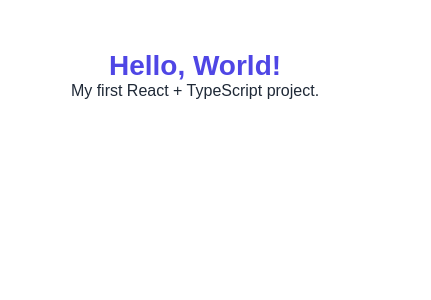
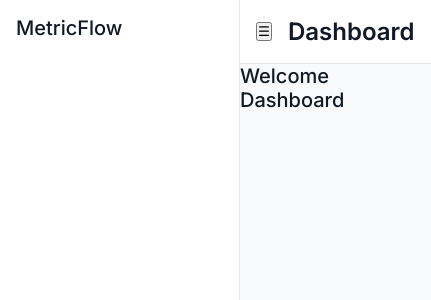
Before and after one commit to Raja-shekaran/metricflow_dashboard, a React (Vite) app: page / in a window 390 px wide. Shown: the top 300 px of the page, 431 px wide, since content can reach past the window. Built offline with nearby package versions, Linux system fonts and the light colour scheme.

Commit message:
Phase 2 | Implemented responsive layout with collapsible sidebar and header

```diff
--- a/index.html
+++ b/index.html
@@ -3,6 +3,10 @@
   <head>
     <meta charset="UTF-8" />
     <link rel="icon" type="image/svg+xml" href="/favicon.svg" />
+    <link
+      href="https://fonts.googleapis.com/css2?family=Inter:wght@400;500;600&display=swap"
+      rel="stylesheet"
+    />
     <meta name="viewport" content="width=device-width, initial-scale=1.0" />
     <title>metricflow-dashboard</title>
   </head>
--- a/src/app/App.tsx
+++ b/src/app/App.tsx
@@ -1,11 +1,11 @@
 import '../styles/components/_app.scss';
+import Layout from '../components/layout/Layout';
 
 const App = () => {
   return (
-    <div className="app-container">
-      <h1>Hello, World!</h1>
-      <p>My first React + TypeScript project.</p>
-    </div>
+    <Layout>
+      <h2>Welcome Dashboard</h2>
+    </Layout>
   );
 };
 
--- /dev/null
+++ b/src/components/layout/Header.tsx
@@ -0,0 +1,12 @@
+export default function Header({ toggleCollapse }: any) {
+  return (
+    <header className="header">
+      <div className="header__left">
+        {/* Desktop collapse */}
+        <button onClick={toggleCollapse}>☰</button>
+
+        <h1>Dashboard</h1>
+      </div>
+    </header>
+  );
+}
--- /dev/null
+++ b/src/components/layout/Layout.tsx
@@ -0,0 +1,18 @@
+import { useState } from 'react';
+import Sidebar from './Sidebar';
+import Header from './Header';
+
+export default function Layout({ children }: any) {
+  const [isCollapsed, setIsCollapsed] = useState(false);
+
+  return (
+    <div className={`layout ${isCollapsed ? 'collapsed' : ''}`}>
+      <Sidebar isCollapsed={isCollapsed} />
+
+      <div className="main">
+        <Header toggleCollapse={() => setIsCollapsed(!isCollapsed)} />
+        <div className="content">{children}</div>
+      </div>
+    </div>
+  );
+}
--- /dev/null
+++ b/src/components/layout/Sidebar.tsx
@@ -0,0 +1,12 @@
+export default function Sidebar({ isCollapsed }: { isCollapsed: boolean }) {
+  return (
+    <aside
+      className={`
+        sidebar
+        ${isCollapsed ? 'sidebar--collapsed' : ''}
+      `}
+    >
+      <h2>{isCollapsed ? 'M' : 'MetricFlow'}</h2>
+    </aside>
+  );
+}
--- a/src/styles/abstracts/_variables.scss
+++ b/src/styles/abstracts/_variables.scss
@@ -1,3 +1,72 @@
-$primary-color: #4f46e5;
-$text-color: #1f2937;
-$spacing-md: 16px;
+// ==========================
+// 🎨 COLORS
+// ==========================
+
+// PRIMARY
+$color-primary: #4338ca;
+$color-primary-light: #6366f1;
+
+// BACKGROUND
+$color-bg-light: #f9fafb;
+$color-bg-dark: #0f172a;
+
+// SURFACE (cards, panels)
+$color-surface-light: #ffffff;
+$color-surface-dark: #1e293b;
+
+// TEXT
+$color-text-primary-light: #111827;
+$color-text-secondary-light: #6b7280;
+
+$color-text-primary-dark: #e5e7eb;
+$color-text-secondary-dark: #9ca3af;
+
+// BORDER
+$color-border-light: #e5e7eb;
+$color-border-dark: #334155;
+
+// ==========================
+// 📏 SPACING (8px system)
+// ==========================
+
+$space-xs: 4px;
+$space-sm: 8px;
+$space-md: 16px;
+$space-lg: 24px;
+$space-xl: 32px;
+$space-2xl: 40px;
+
+// ==========================
+// 🔘 RADIUS
+// ==========================
+
+$radius-sm: 6px;
+$radius-md: 10px;
+$radius-lg: 14px;
+
+// ==========================
+// 🔤 TYPOGRAPHY
+// ==========================
+
+$font-family-base: 'Inter', sans-serif;
+
+$font-size-sm: 12px;
+$font-size-base: 14px;
+$font-size-md: 16px;
+$font-size-lg: 20px;
+$font-size-xl: 24px;
+
+$font-weight-regular: 400;
+$font-weight-medium: 500;
+$font-weight-semibold: 600;
+
+// ==========================
+// 🧱 LAYOUT TOKENS
+// ==========================
+
+$sidebar-width: 240px;
+$sidebar-collapsed-width: 72px;
+
+$header-height: 64px;
+
+$content-padding: 24px;
--- a/src/styles/base/_typography.scss
+++ b/src/styles/base/_typography.scss
@@ -1,4 +1,23 @@
+@use '../abstracts/variables' as *;
+
 body {
-  font-family: Arial, sans-serif;
-  color: #1f2937;
+  font-family: $font-family-base;
+  font-size: $font-size-base;
+  color: $color-text-primary-light;
+  background-color: $color-bg-light;
 }
+
+h1 {
+  font-size: $font-size-xl;
+  font-weight: $font-weight-semibold;
+}
+
+h2 {
+  font-size: $font-size-lg;
+  font-weight: $font-weight-medium;
+}
+
+p {
+  font-size: $font-size-base;
+  color: $color-text-secondary-light;
+}
--- a/src/styles/components/_app.scss
+++ b/src/styles/components/_app.scss
@@ -4,14 +4,4 @@
 .app-container {
   text-align: center;
   margin-top: 50px;
-
-  h1 {
-    color: $primary-color;
-    font-size: 28px;
-  }
-
-  p {
-    font-size: 16px;
-    color: $text-color;
-  }
 }
--- /dev/null
+++ b/src/styles/layout/_header.scss
@@ -0,0 +1,23 @@
+@use '../abstracts/variables' as *;
+
+.header {
+  height: $header-height;
+  border-bottom: 1px solid $color-border-light;
+  display: flex;
+  align-items: center;
+  justify-content: space-between;
+  padding: 0 $space-md;
+  background: $color-surface-light;
+}
+
+.header__left {
+  display: flex;
+  align-items: center;
+  gap: $space-md;
+}
+
+.header__right {
+  display: flex;
+  align-items: center;
+  gap: $space-md;
+}
--- /dev/null
+++ b/src/styles/layout/_layout.scss
@@ -0,0 +1,25 @@
+@use '../abstracts/variables' as *;
+
+.layout {
+  display: flex;
+  min-height: 100vh;
+  background-color: $color-bg-light;
+}
+
+.main {
+  width: 100vw;
+  margin-left: $sidebar-width;
+  transition: margin-left 0.3s ease;
+}
+
+/* 👇 When collapsed */
+.layout.collapsed .main {
+  margin-left: $sidebar-collapsed-width;
+}
+
+/* 👇 Mobile */
+@media (max-width: 768px) {
+  // .main {
+  //   margin-left: 0;
+  // }
+}
--- /dev/null
+++ b/src/styles/layout/_sidebar.scss
@@ -0,0 +1,26 @@
+@use '../abstracts/variables' as *;
+
+.sidebar {
+  width: $sidebar-width;
+  height: 100vh;
+  background: $color-surface-light;
+  border-right: 1px solid $color-border-light;
+  padding: $space-md;
+
+  position: fixed;
+  left: 0;
+  top: 0;
+
+  transition: all 0.3s ease;
+  z-index: 1000;
+}
+
+/* 👇 COLLAPSED (DESKTOP) */
+.sidebar--collapsed {
+  width: $sidebar-collapsed-width;
+}
+
+/* 👇 MOBILE HIDDEN */
+.sidebar {
+  transform: translateX(0);
+}
```
Also changed, not shown: src/styles/main.scss (+5 -3 lines).
